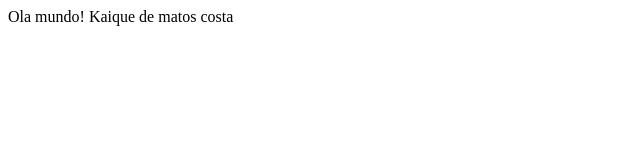
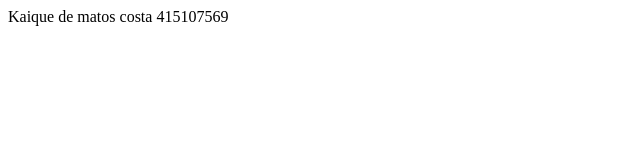
Before and after one commit to kkaiquek/Aula2409, a plain HTML site: page index.html in a window 1280 px wide. Shown: the full height of the page, 0-640 px from the left. Drawn offline with Linux system fonts and the light colour scheme.

Commit message:
inserir RA
inserir RA

```diff
--- a/index.html
+++ b/index.html
@@ -5,7 +5,7 @@
 <title>Projeto Novo</title>
 </head>
 <body>
-Ola mundo!
 Kaique de matos costa
+415107569
 </body>
 </html>
```
